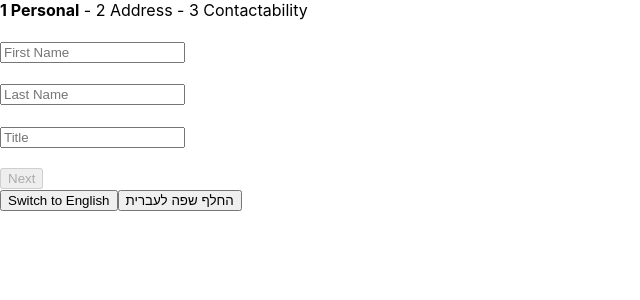
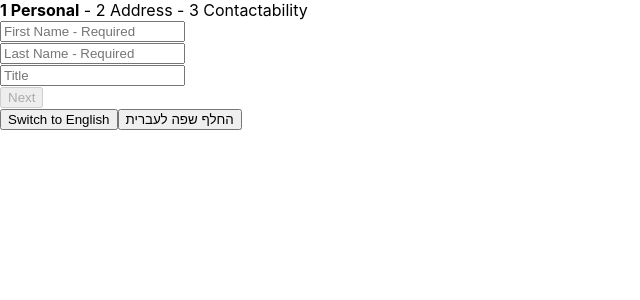
Before and after one commit to davidbu5/user-form-app, a React app: page / in a window 1280 px wide. Shown: the top 300 px of the page, without its empty margins (0-640 px from the left). Built offline with nearby package versions, Linux system fonts and the light colour scheme.

Commit message:
required message

```diff
--- a/src/common/i18/en.ts
+++ b/src/common/i18/en.ts
@@ -4,18 +4,19 @@ export const EnglishStringsRepo: IStringsRepo = {
     personal: "Personal",
     address: "Address",
     contactability: "Contactability",
-    firstName: "First Name",
-    lastName: "Last Name",
+    firstName: "First Name - Required",
+    lastName: "Last Name - Required",
     title: "Title",
-    country: "Country",
+    country: "Country - Required",
     city: "City",
     street: "Street",
-    email: "Email",
+    email: "Email - Required",
     phone: "Phone",
     optin: "I approve receiving info from the company",
     errorMessageRequiredEmpty: "This field is required and therefore cannot be empty",
     errorMessageInvalidEmail: "The Email addres is invalid",
-    errorMessageInvalidPhone: "the phone number is invalid",
+    errorMessageInvalidPhone: "The phone number is invalid",
+    errorMessageItemNotFromList: "The input is not in the options list",
     back: "Back",
     next: "Next",
     submit: "Submit",
--- a/src/common/i18/he.ts
+++ b/src/common/i18/he.ts
@@ -16,6 +16,7 @@ export const HebrewStringsRepo: IStringsRepo = {
     errorMessageRequiredEmpty: "השדה הינו שדה נדרש ולכן אינו יכול להיות ריק",
     errorMessageInvalidEmail: "כתובת  האימייל שהוזנה אינה תקינה",
     errorMessageInvalidPhone: "מספר הטלפון שהוזן אינו תקין",
+    errorMessageItemNotFromList: "הפריט שהוזן אינו מהרשימה",
     back: "אחורה",
     next: "קדימה",
     submit: "שליחה",
--- a/src/common/interfaces/IStringsRepo.ts
+++ b/src/common/interfaces/IStringsRepo.ts
@@ -14,6 +14,7 @@ export interface IStringsRepo {
     errorMessageRequiredEmpty: string;
     errorMessageInvalidEmail: string;
     errorMessageInvalidPhone: string;
+    errorMessageItemNotFromList: string;
     back: string;
     next: string;
     submit: string;
--- a/src/common/stores/FormStore.ts
+++ b/src/common/stores/FormStore.ts
@@ -1,5 +1,7 @@
 import { IStringsRepo } from "../interfaces/IStringsRepo";
 import { observable, computed } from 'mobx';
+import { LanguageSwitch } from "../../components/LagnuageSwitch";
+import { ObservedLanguageStore } from "./LanguageStore";
 
 export enum FormFieldType {
     Text,
@@ -94,7 +96,7 @@ export class ObservableFormField {
         }
     }
 
-    get isValid() {
+    @computed get isValid() {
         if (this._required && !this.value) {
             return false;
         }
@@ -132,41 +134,36 @@ export class ObservableFormField {
         return true;
     }
 
-    get validationErrorMessage() {
-        // if (!this.isValid) {
+    @computed get validationErrorMessageStringName(): keyof IStringsRepo | null {
+        if (this._required && !this.value) {
+            return "errorMessageRequiredEmpty";
+        }
 
-        //     if (this._required && !this.value) {
-        //         return ;
-        //     }
-        //     switch (this._fieldType) {
-        //         case (FormFieldType.Text): {
-        //             if (this.value && typeof (this.value) === "string" &&
-        //                 this.value.length >= 1) {
-        //                 return true;
-        //             }
-        //         }
-        //         case (FormFieldType.Email): {
-        //             if (this.value && typeof (this.value) === "string" &&
-        //                 FormField._emailValidator.test(this.value)) {
-        //                 return true;
-        //             }
-        //         }
-        //         case (FormFieldType.Phone): {
-        //             if (this.value && typeof (this.value) === "string" &&
-        //                 FormField._phoneValidator.test(this.value)) {
-        //                 return true;
-        //             }
-        //         }
-        //         case (FormFieldType.Checkbox): {
-        //             if (typeof (this.value) === "boolean") {
-        //                 return true;
-        //             }
-        //         }
-        //     }
+        switch (this.fieldType) {
+            case (FormFieldType.Email): {
+                if (this.value && typeof (this.value) === "string" &&
+                    !ObservableFormField._emailValidator.test(this.value)) {
+                    return "errorMessageInvalidEmail";
+                }
+                break;
+            }
+            case (FormFieldType.Phone): {
+                if (this.value && typeof (this.value) === "string" &&
+                    !ObservableFormField._phoneValidator.test(this.value)) {
+                    return "errorMessageInvalidPhone";
+                }
+                break;
+            }
+            case (FormFieldType.List): {
+                if (this.value && typeof (this.value) === "string" &&
+                    (this.valuesList as string[]).indexOf(this.value) < 0) {
+                    return "errorMessageItemNotFromList";
+                }
+                break;
+            }
+        }
 
-        //     return "";
-        // }
-        throw "Un implemented"
+        return null;
     }
 
     get name() { return this._name; };
--- a/src/common/stores/LanguageStore.ts
+++ b/src/common/stores/LanguageStore.ts
@@ -9,7 +9,10 @@ export class ObservedLanguageStore {
 
     @observable language: Language = "en";
 
-    getString(stringName: keyof IStringsRepo) {
+    getString(stringName: keyof IStringsRepo | null) {
+        if (!stringName) {
+            return "";
+        }
         switch (this.language) {
             case "en": {
                 return EnglishStringsRepo[stringName];
--- a/src/components/formField.tsx
+++ b/src/components/formField.tsx
@@ -5,9 +5,16 @@ import { ObservedLanguageStore } from '../common/stores/LanguageStore';
 import { FormFieldType } from '../common/stores/FormStore'
 
 export interface FormFieldProps { field: ObservableFormField, langStore: ObservedLanguageStore }
+export interface FormFieldState { touched: boolean }
 
 @observer
-export class FormField extends React.Component<FormFieldProps> {
+export class FormField extends React.Component<FormFieldProps, FormFieldState> {
+
+    constructor(props: FormFieldProps) {
+        super(props);
+
+        this.state = { touched: false };
+    }
 
     getFieldPlaceholder() {
         return this.props.langStore.getString(this.props.field.placeholderStringName);
@@ -20,6 +27,10 @@ export class FormField extends React.Component<FormFieldProps> {
         else {
             this.props.field.value = event.target.value;
         }
+    }
+
+    onFocus = () => {
+        this.setState({ touched: true });
     }
 
     getInput() {
@@ -40,14 +51,14 @@ export class FormField extends React.Component<FormFieldProps> {
                 return this.getListInput();
             }
         }
-        return this.getTextInput();
     }
 
     getTextInput() {
         return (<>
             <input id={this.props.field.name} type="text"
                 placeholder={this.getFieldPlaceholder()} onChange={this.onInputChange}
-                value={this.props.field.value as string} />
+                value={this.props.field.value as string}
+                onFocus={this.onFocus} />
         </>);
     }
 
@@ -55,7 +66,8 @@ export class FormField extends React.Component<FormFieldProps> {
         return (<>
             <input id={this.props.field.name} type="tel"
                 placeholder={this.getFieldPlaceholder()} onChange={this.onInputChange}
-                value={this.props.field.value as string} />
+                value={this.props.field.value as string}
+                onFocus={this.onFocus} />
         </>);
     }
 
@@ -63,7 +75,8 @@ export class FormField extends React.Component<FormFieldProps> {
         return (<>
             <input id={this.props.field.name} type="email"
                 placeholder={this.getFieldPlaceholder()} onChange={this.onInputChange}
-                value={this.props.field.value as string} />
+                value={this.props.field.value as string}
+                onFocus={this.onFocus} />
         </>);
     }
 
@@ -71,14 +84,17 @@ export class FormField extends React.Component<FormFieldProps> {
         return (<>
             <label htmlFor={this.props.field.name}>{this.getFieldPlaceholder()}</label>
             <input id={this.props.field.name} type="checkbox"
-                onChange={this.onInputChange} checked={this.props.field.value as boolean} />
+                onChange={this.onInputChange} checked={this.props.field.value as boolean}
+                onFocus={this.onFocus} />
         </>);
     }
 
     getListInput() {
         return (<>
             <input id={this.props.field.name} list={this.props.field.name + "_list"}
-                onChange={this.onInputChange} value={this.props.field.value as string} />
+                placeholder={this.getFieldPlaceholder()} onChange={this.onInputChange}
+                value={this.props.field.value as string}
+                onFocus={this.onFocus} />
 
             <datalist id={this.props.field.name + "_list"}>
                 {(this.props.field.valuesList as string[]).map(value => <option value={value} key={value} />)}
@@ -87,6 +103,13 @@ export class FormField extends React.Component<FormFieldProps> {
     }
 
     render() {
-        return (<h3>{this.getInput()}</h3>);
+        return (<div>
+            {this.getInput()}
+            {
+                !this.props.field.isValid && this.state.touched ?
+                    <div>{this.props.langStore.getString(this.props.field.validationErrorMessageStringName)}</div> :
+                    ""
+            }
+        </div>);
     }
 }
```
